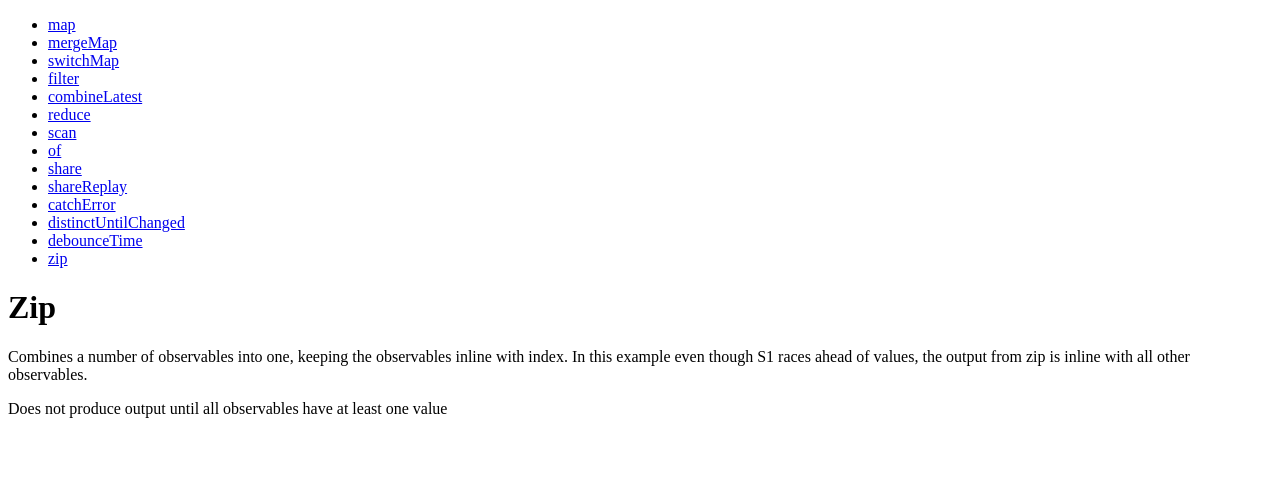
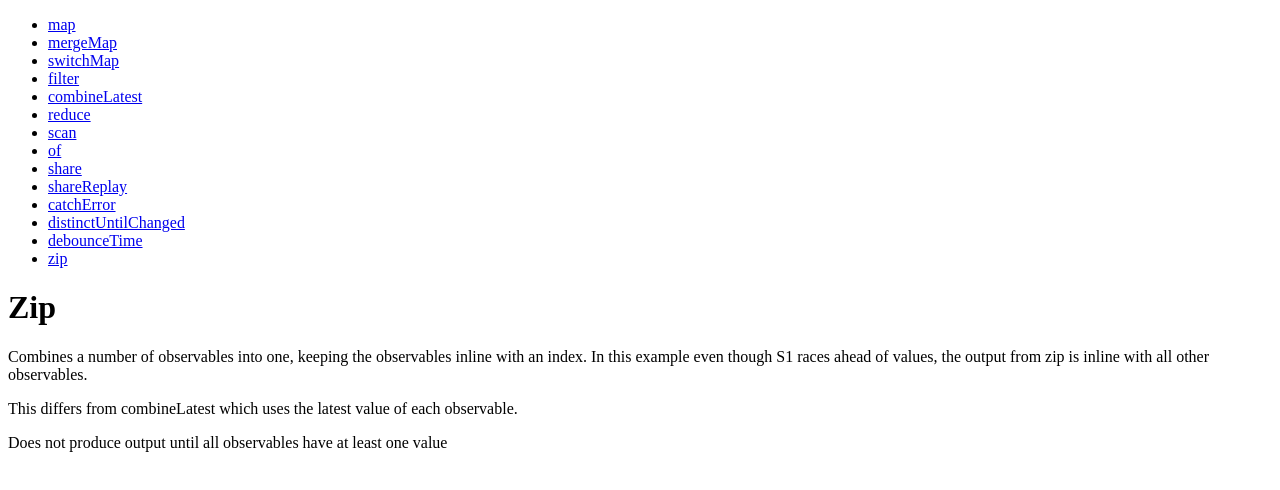
Before and after one commit to hoomatt/holidays-rxjs-samples, a React (Create React App) app: page /zip in a window 1280 px wide. Shown: the top 490 px of the page. Built offline with nearby package versions, Linux system fonts and the light colour scheme.

Commit message:
update messaging, fix dead code

```diff
--- a/src/zip/zipSample.tsx
+++ b/src/zip/zipSample.tsx
@@ -13,10 +13,6 @@ export class ZipSample extends React.Component
         const source2 = interval(2100);
         const source3 = interval(3200);
         const source4 = interval(4300);
-
-        [source1, source2, source3, source4].forEach((s,i) =>
-            s.pipe(tap(v => console.log(`S${i+1}: ${v}`)))
-        );
 
         const example = zip(
             source1.pipe(tap(v => console.log(`s1: ${v}`))),
@@ -34,7 +30,8 @@ export class ZipSample extends React.Component
         return (
             <div>
                 <h1>Zip</h1>
-                <p>Combines a number of observables into one, keeping the observables inline with index. In this example even though S1 races ahead of values, the output from zip is inline with all other observables.</p>
+                <p>Combines a number of observables into one, keeping the observables inline with an index. In this example even though S1 races ahead of values, the output from zip is inline with all other observables.</p>
+                <p>This differs from combineLatest which uses the latest value of each observable.</p>
                 <p>Does not produce output until all observables have at least one value</p>
             </div>
         );
```
